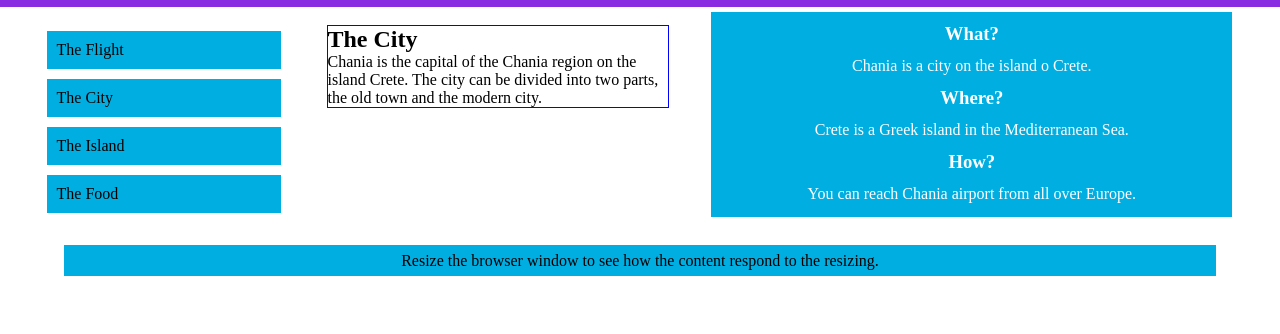
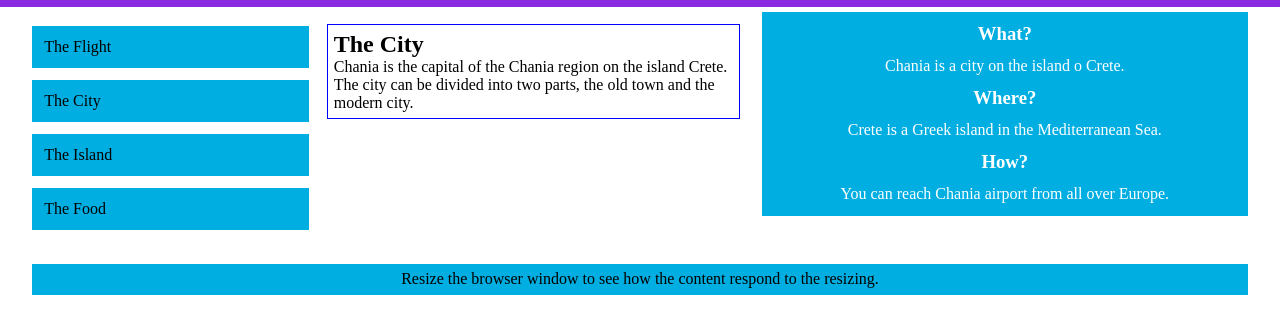
Before and after one commit to SakriyaDangol/M2D2A1, a plain HTML site: page index.html in a window 1280 px wide. Shown: the part 40-374 px from the top of the page. Drawn offline with Linux system fonts and the light colour scheme.

Commit message:
fourth commit

```diff
--- a/style.css
+++ b/style.css
@@ -15,7 +15,7 @@
 }
 
 .body-wrapper{
-    padding: 5px;
+    padding: 5px 0px;
 }
 
 .list-box{
@@ -64,9 +64,14 @@
 
 @media only screen and (min-width: 768px) {
 
+    .body-wrapper{
+        width: 95%;
+        margin: auto;
+    }
+
     .list-box{
         display: inline-block;
-        width: 45%;
+        width: 48%;
     }
 
     .list-box ul{
@@ -76,26 +81,52 @@
     .list-box ul li{
         background: rgb(0,174,225);
         padding: 10px;
-        margin: 10px 40px;
+        margin: 10px 0px;
         list-style: none;
     }
 
     .info-box-discription{
+        padding: 0.5%;
         width: 50%;
         margin: auto;
         margin-top: 1%;
         border: 1px solid blue;
-        display: inline-block;
+        float: right;
         vertical-align: top;
+    }
+
+    .info-box-details{
+        background-color: rgb(0,174,225);
+        width: 100%;
+        text-align: center;
+        padding: 0.5% 0%;
+        color: white;
+        line-height: 200%;
+    }
+
+    .footer{
+        background-color: rgb(0,174,225);
+        width: 95%;
+        padding: 0.5% 0%;
+        margin: auto;
+        margin-top: 1%;
+        text-align: center;
     }
 
 }
 
 @media only screen and (min-width: 1100px) {
 
+    .body-wrapper{
+        width: 95%;
+        padding: 5px 0px;
+        margin: auto;
+    }
+
     .list-box{
         display: inline-block;
         width: 25%;
+        margin-left: -1.1%;
     }
 
     .list-box ul{
@@ -104,29 +135,36 @@
 
     .list-box ul li{
         background: rgb(0,174,225);
-        padding: 10px;
-        margin: 10px 40px;
+        padding: 4%;
+        margin: 4% ;
         list-style: none;
     }
 
     .info-box-discription{
-        width: 27%;
-        margin: auto;
-        margin-top: 1%;
+        width: 34%;
         border: 1px solid blue;
         display: inline-block;
         vertical-align: top;
+        float: unset;
     }
 
     .info-box-details{
-        margin-left: 3%;
         background-color: rgb(0,174,225);
-        width: 41%;
+        width: 40%;
         text-align: center;
         padding: 0.5% 0%;
         color: white;
         line-height: 200%;
-        display: inline-block;
+        float: right;
+    }
+
+    .footer{
+        background-color: rgb(0,174,225);
+        width: 95%;
+        padding: 0.5% 0%;
+        margin: auto;
+        margin-top: 1.2%;
+        text-align: center;
     }
 
 }
```
